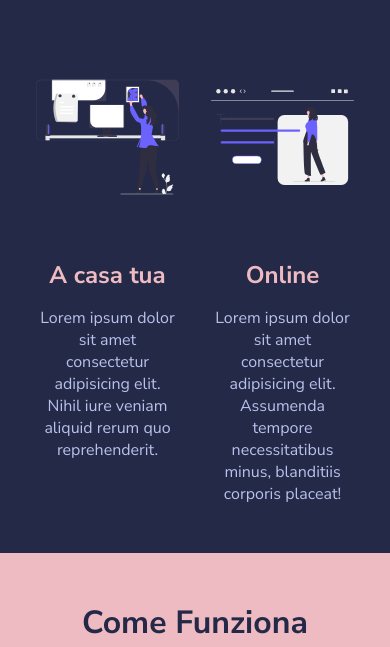
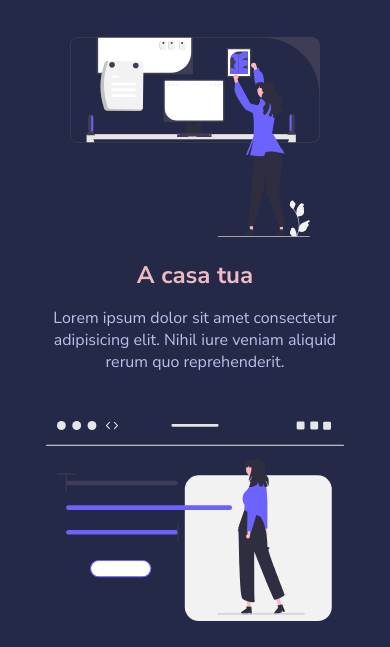
Before and after one commit to D4riu5/html-css-resp-wannabe, a plain HTML site: page index.html in a window 390 px wide. Shown: the part 196-843 px from the top of the page. Drawn offline with Linux system fonts and the light colour scheme.

Commit message:
added responsive: 480px

```diff
--- a/css/style.css
+++ b/css/style.css
@@ -131,8 +131,23 @@ img {
 /* TABLET (768px and lower) */
 @media screen and (max-width: 768px) {
     .container {
-    width: auto;
-    margin: 0 auto;
-    padding: 0 20px;
+        width: auto;
+        margin: 0 auto;
+        padding: 0 20px;
+    }
 }
+
+/* MOBILE (480px and lower) */
+@media screen and (max-width: 480px) {
+    .row {
+        flex-wrap: wrap;
+    }
+
+    .lessons .col,
+    .steps .col,
+    .why-us .col-left,
+    .why-us .col-right{
+        width: 100%;
+         margin-bottom: 3rem;
+    }
 }
```
